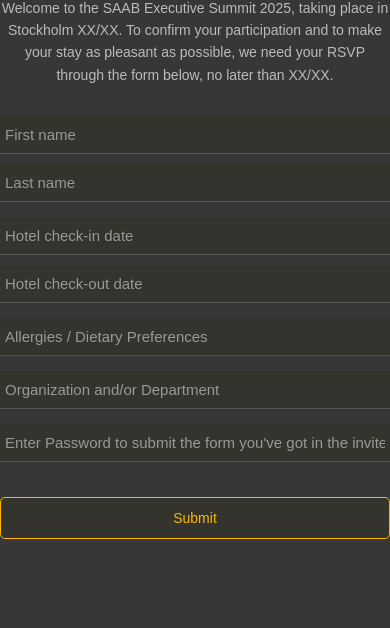
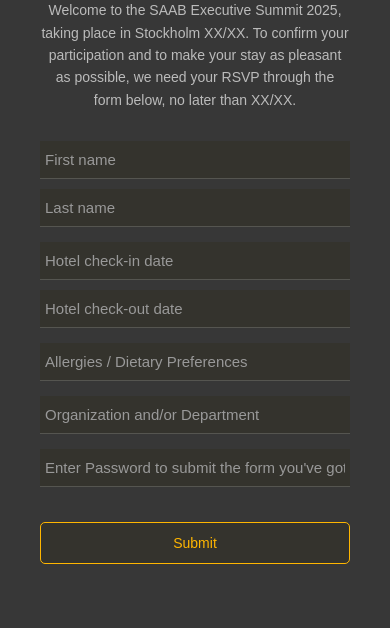
Before and after one commit to abbendix/united-saab-summit, a website: page views/index.html in a window 390 px wide. Shown: the part 216-844 px from the top of the page. Drawn offline with Linux system fonts and the light colour scheme.

Commit message:
Added mobile margins

```diff
--- a/public/styles.css
+++ b/public/styles.css
@@ -11,9 +11,12 @@
     height: 100vh;
 }
 
+/* Container */
 .container {
     width: 100%;
     max-width: 450px;
+    padding: 20px;
+    box-sizing: border-box;
 }
 
 .header {
@@ -119,4 +122,8 @@
         padding: 12px;
         font-size: 14px;
     }
+
+    .container {
+        margin: 20px; /* Add spacing around the content */
+    }
 }
```
